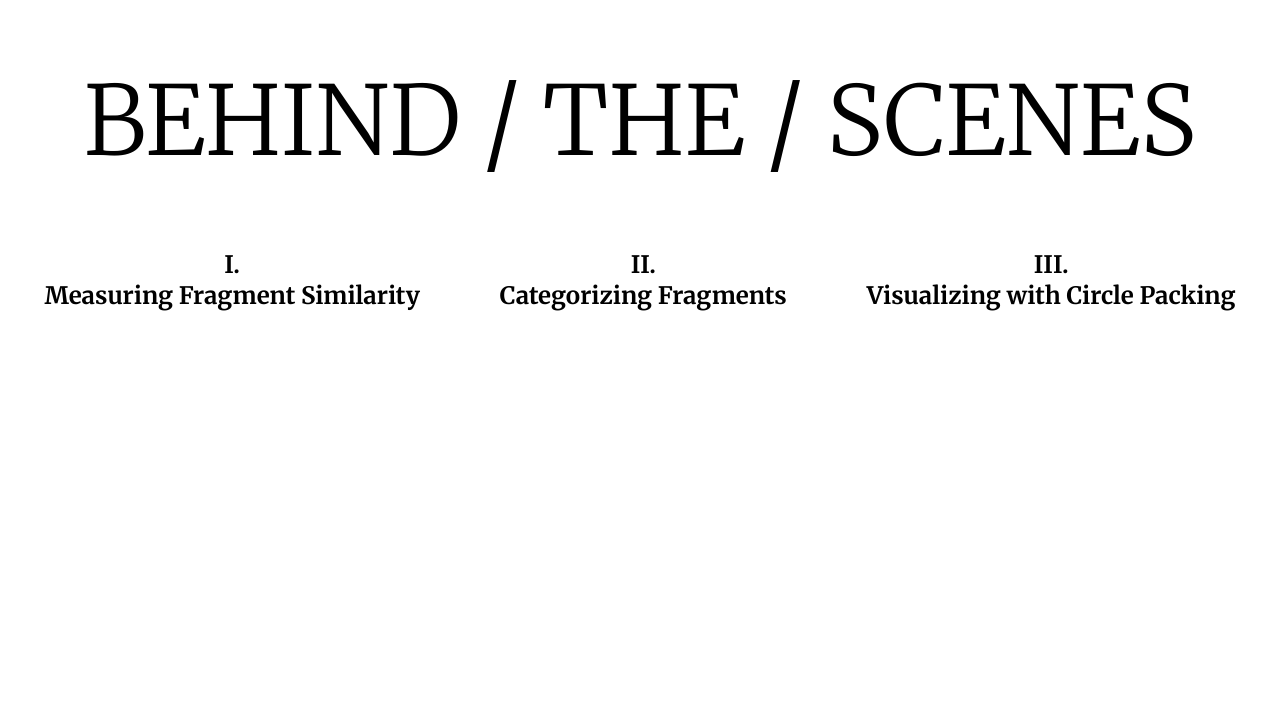
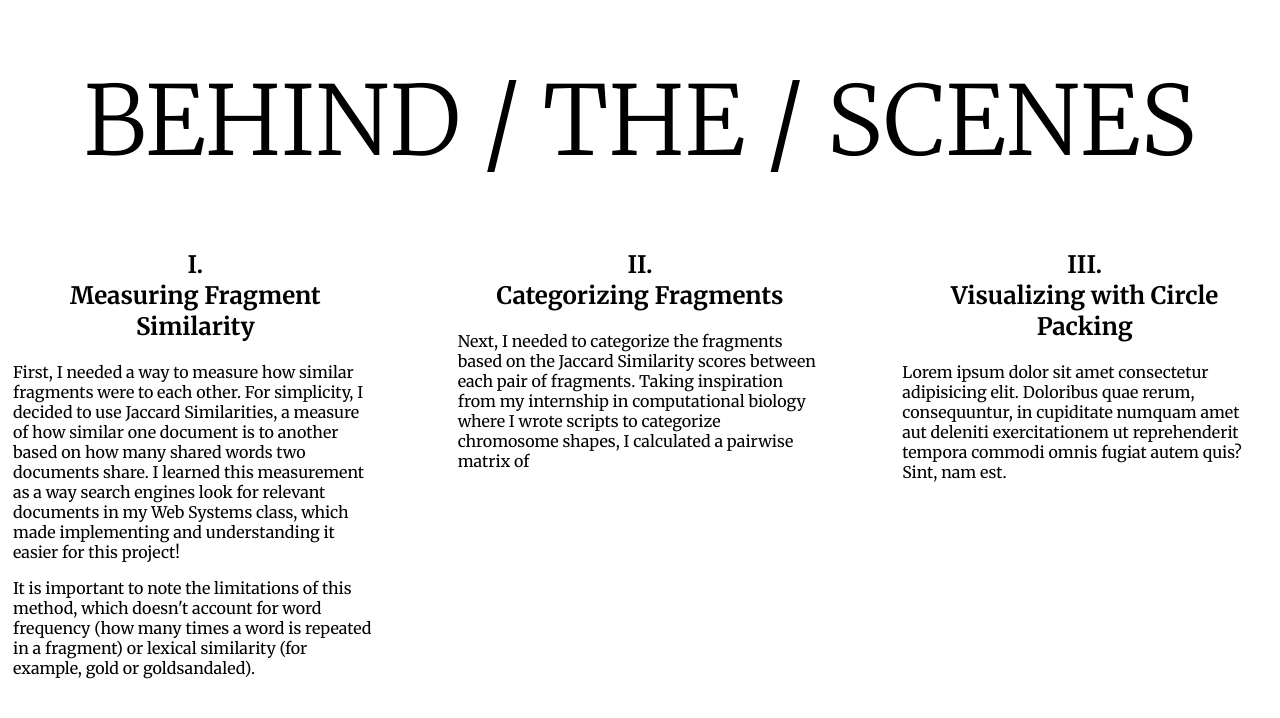
Before and after one commit to yum25/sappho-in-data, a SvelteKit app: page /method in a window 1280 px wide. Shown: the top 718 px of the page. Built offline with nearby package versions, Linux system fonts and the light colour scheme.

Commit message:
restyle to grid, some text

```diff
--- a/src/routes/method/+page.svelte
+++ b/src/routes/method/+page.svelte
@@ -7,19 +7,37 @@
 	</header>
 	<div id="container">
 		<section>
-			<h2>I. <br/> Measuring Fragment Similarity</h2>
+			<h2>I. <br /> Measuring Fragment Similarity</h2>
 			<p>
-
+				First, I needed a way to measure how similar fragments were to each other. For simplicity, I
+				decided to use <a>Jaccard Similarities</a>, a measure of how similar one document is to
+				another based on how many shared words two documents share. I learned this measurement as a
+				way search engines look for relevant documents in my Web Systems class, which made
+				implementing and understanding it easier for this project!
+			</p>
+			<p>
+				It is important to note the limitations of this method, which doesn't account for word
+				frequency (how many times a word is repeated in a fragment) or lexical similarity (for
+				example, gold or goldsandaled).
 			</p>
 		</section>
 		<section>
-			<h2>II. <br/> Categorizing Fragments</h2>
+			<h2>II. <br /> Categorizing Fragments</h2>
+			<p>
+				Next, I needed to categorize the fragments based on the Jaccard Similarity scores between
+				each pair of fragments. Taking inspiration from my internship in computational biology where
+				I wrote scripts to categorize chromosome shapes, I calculated a pairwise matrix of
+			</p>
 		</section>
 		<section>
-			<h2>III. <br/> Visualizing with Circle Packing</h2>
+			<h2>III. <br /> Visualizing with Circle Packing</h2>
+			<p>
+				Lorem ipsum dolor sit amet consectetur adipisicing elit. Doloribus quae rerum, consequuntur,
+				in cupiditate numquam amet aut deleniti exercitationem ut reprehenderit tempora commodi
+				omnis fugiat autem quis? Sint, nam est.
+			</p>
 		</section>
 	</div>
-
 </main>
 
 <style>
@@ -27,8 +45,8 @@
 		text-align: center;
 	}
 	#container {
-		display: flex;
-		justify-content: center;
+		display: grid;
+		grid-template-columns: repeat(auto-fit, minmax(min(350px, 100%), 1fr));
 		gap: 5rem;
 	}
 </style>
```
